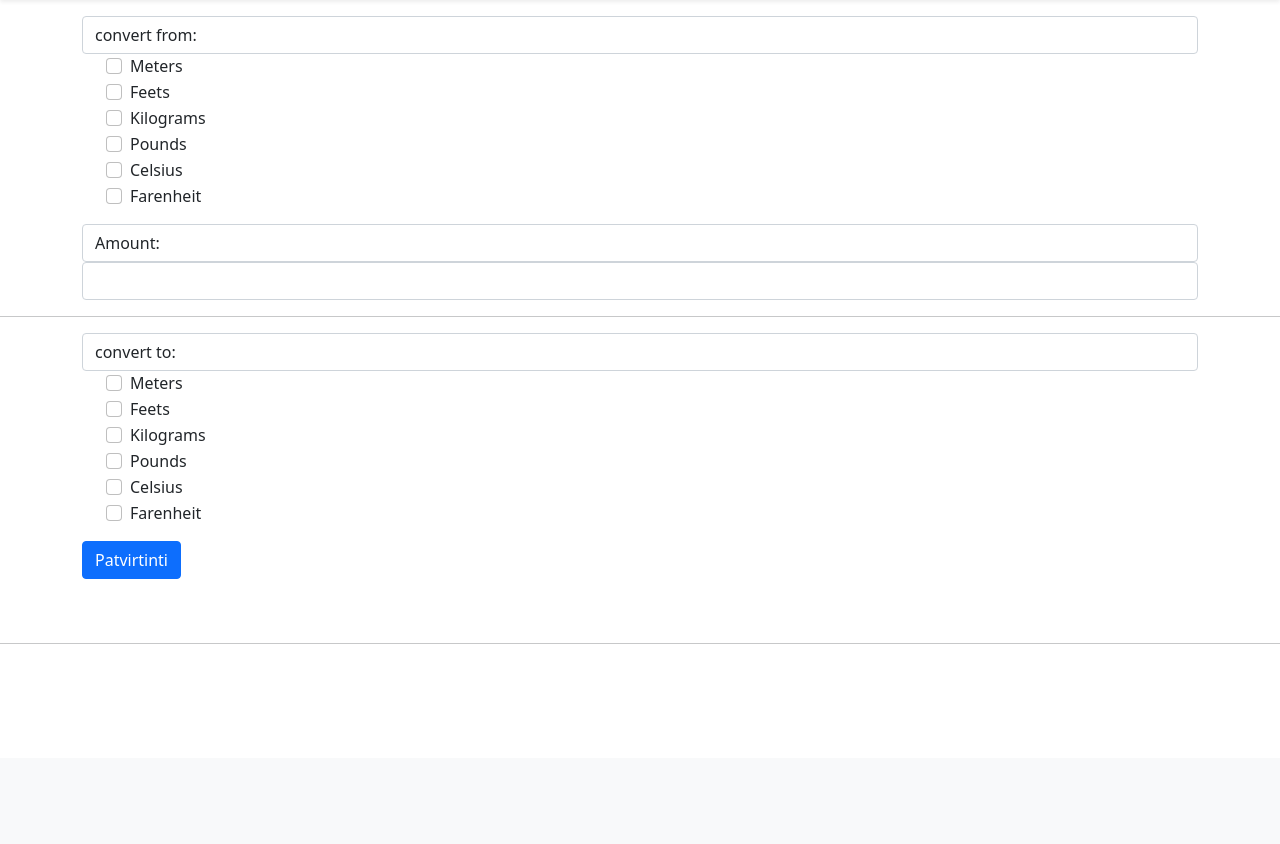
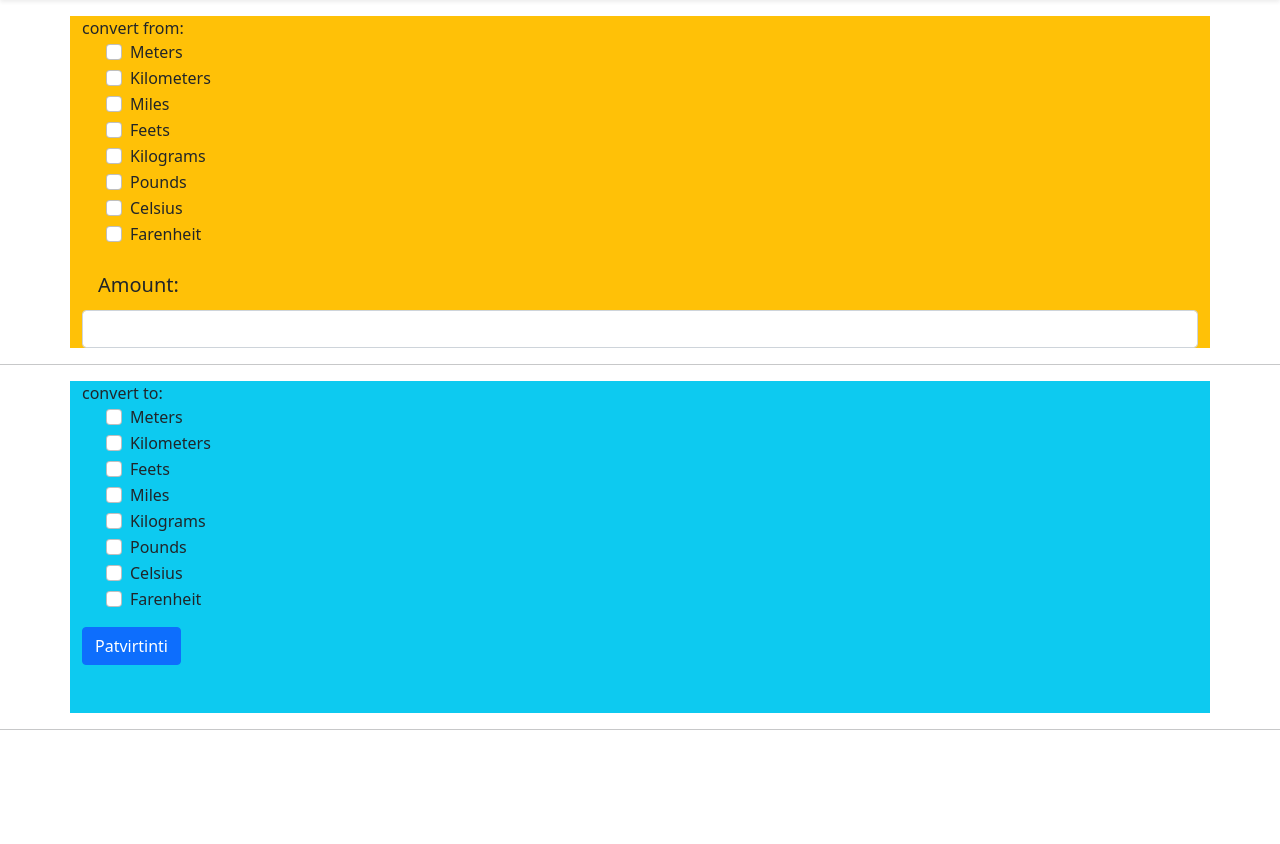
Before and after one commit to MVaicikauskas/sampleSystem, a PHP site: page /Intro/converter.php in a window 1280 px wide. Shown: the part 56-900 px from the top of the page. Before the commit the page ends 700 px from the top, so only its background shows below. Run offline with PHP 8.4, Linux system fonts and the light colour scheme.

Commit message:
finished

```diff
--- a/converter.php
+++ b/converter.php
@@ -1,10 +1,10 @@
 <?php
  include 'layout/header.php';
- $mf = $fm = $kgpnd = $pndkg = $cf = $fc = $err = $mfmess = $fmmess = $kgpndmess = $pndkgmess = $cfmess = $fcmess = $color = '';
+ $mf = $fm = $kgpnd = $pndkg = $cf = $fc = $mkm = $kmm = $ftm = $mtf = $kmml = $mlkm = $err = $mfmess = $fmmess = $kgpndmess = $pndkgmess = $cfmess = $fcmess = $mkmmess = $kmmmess = $ftmmess = $mtfmess = $kmmlmess = $mlkmmess  = $color = '';
 
 
 if($_SERVER['REQUEST_METHOD'] == "POST"){
-    if((isset($_POST['meters1']) && isset($_POST['feets2'])) || (isset($_POST['meters2']) && isset($_POST['feets1'])) || (isset($_POST['kilograms1']) && isset($_POST['pounds2'])) || (isset($_POST['kilograms2']) && isset($_POST['pounds1'])) || (isset($_POST['celsius1']) && isset($_POST['faren2'])) || (isset($_POST['celsius2']) && isset($_POST['faren1']))){
+    if(isset($_POST['meters1']) || isset($_POST['feets2']) || isset($_POST['kilometers2']) || isset($_POST['meters2']) || isset($_POST['kilometers1']) || isset($_POST['feets1']) || isset($_POST['kilograms1']) || isset($_POST['pounds2']) || isset($_POST['kilograms2']) || isset($_POST['pounds1']) || isset($_POST['celsius1']) || isset($_POST['faren2']) || isset($_POST['celsius2']) || isset($_POST['faren1']) || isset($_POST['miles1']) || isset($_POST['miles2'])){
         $mf = $_POST['amount']* 3.28084;
         $mfmess =  $_POST['amount']." of meters converted to feets is ".$mf;
         $fm = $_POST['amount']/3.28084;
@@ -13,22 +13,43 @@ if($_SERVER['REQUEST_METHOD'] == "POST"){
         $kgpndmess =  $_POST['amount']." of kilograms converted to pounds is ".$kgpnd;
         $pndkg = $_POST['amount']/2.2;
         $pndkgmess =  $_POST['amount']." of pounds converted to kilograms is ".$pndkg;
+        $mkm = $_POST['amount']/1000;
+        $mkmmess = $_POST['amount'].' of meters converted to kilometers is '.$mkm;
+        $kmm = $_POST['amount']*1000;
+        $kmmmess = $_POST['amount'].' of kilometers converted to meters is '.$kmm;
+        $ftm = $_POST['amount']/5280;
+        $ftmmess = $_POST['amount'].' of feets converted to miles is '.$ftm;
+        $mtf = $_POST['amount']*5280;
+        $mtfess = $_POST['amount'].' of miles converted to feets is '.$mtf;
+        $kmml = $_POST['amount']/1.609344;
+        $kmmlmess = $_POST['amount'].' of kilometer converted to miles is '.$kmml;
+        $mlkm = $_POST['amount']*1.609344;
+        $mlkmmess = $_POST['amount']. 'of miles converted to kilometers is '.$mlkm;
+
         $color = 'success';
 
     } else{
-        $err = 'Wrong or wrongly chosen measurement units!!!';
+        $err = 'Wrongly chosen measurement units!!!';
         $color = 'danger';
     }
 }
 ?>
 
 <form action="" method="POST">
-    <div class="container mt-3">
-        <label for="measure1" class="form-control">convert from:</label>
+    <div class="container mt-3 bg-warning">
+        <label for="measure1" class="">convert from:</label>
         <div class="mb-3 form-check">
             <div class="form-check">
                 <input type="checkbox" class="form-check-input" id="measure1" value="meters1" name="meters1">
                 <label class="form-check-label" for="exampleCheck1">Meters</label>
+            </div>
+            <div class="form-check">
+                <input type="checkbox" class="form-check-input" id="measure1" value="kilometers1" name="kilometers1">
+                <label class="form-check-label" for="exampleCheck1">Kilometers</label>
+            </div>
+            <div class="form-check">
+                <input type="checkbox" class="form-check-input" id="measure1" value="miles1" name="miles1">
+                <label class="form-check-label" for="exampleCheck1">Miles</label>
             </div>
             <div class="form-check">
                 <input type="checkbox" class="form-check-input" id="measure1" value="feets1" name="feets1">
@@ -51,20 +72,28 @@ if($_SERVER['REQUEST_METHOD'] == "POST"){
                 <label class="form-check-label" for="exampleCheck1">Farenheit</label>
             </div>
         </div>
-        <label for="amount" class="form-control">Amount:</label>
+        <label for="amount" class="form-control-lg">Amount:</label>
         <input type="text" class="form-control mb-3" name="amount">
     </div>
     <hr>
-    <div class="container">
-        <label for="measure2" class="form-control">convert to:</label>
+    <div class="container mt-3 bg-info">
+        <label for="measure2" class="">convert to:</label>
         <div class="mb-3 form-check">
         <div class="form-check">
                 <input type="checkbox" class="form-check-input" id="measure2" value="meters2" name="meters2">
                 <label class="form-check-label" for="exampleCheck1">Meters</label>
             </div>
             <div class="form-check">
+                <input type="checkbox" class="form-check-input" id="measure1" value="kilometers2" name="kilometers2">
+                <label class="form-check-label" for="exampleCheck1">Kilometers</label>
+            </div>
+            <div class="form-check">
                 <input type="checkbox" class="form-check-input" id="measure2" value="feets2" name="feets2">
                 <label class="form-check-label" for="exampleCheck1">Feets</label>
+            </div>
+            <div class="form-check">
+                <input type="checkbox" class="form-check-input" id="measure1" value="miles2" name="miles2">
+                <label class="form-check-label" for="exampleCheck1">Miles</label>
             </div>
             <div class="form-check">
                 <input type="checkbox" class="form-check-input" id="measure2" value="kilograms2" name="kilograms2">
@@ -93,47 +122,60 @@ if($_SERVER['REQUEST_METHOD'] == "POST"){
              <div class="alert alert-<?php echo $color?>" role="alert">
                 <?php
                 if($_SERVER['REQUEST_METHOD'] == "POST"){
-                    if((isset($_POST['meters1']) && isset($_POST['feets2'])) || (isset($_POST['meters2']) && isset($_POST['feets1'])) || (isset($_POST['kilograms1']) && isset($_POST['pounds2'])) || (isset($_POST['kilograms2']) && isset($_POST['pounds1']))){
+                    if((isset($_POST['meters1']) && isset($_POST['feets2'])) || (isset($_POST['meters1']) && isset($_POST['kilometers2'])) || (isset($_POST['meters2']) && isset($_POST['kilometers1'])) || (isset($_POST['miles1']) && isset($_POST['feets2'])) || (isset($_POST['miles2']) && isset($_POST['feets1'])) || (isset($_POST['meters2']) && isset($_POST['feets1'])) || (isset($_POST['kilograms1']) && isset($_POST['pounds2'])) || (isset($_POST['kilograms2']) && isset($_POST['pounds1'])) || (isset($_POST['miles1']) && isset($_POST['kilometers2'])) || (isset($_POST['miles2']) && isset($_POST['kilometers1']))){
+
                         if(isset($_POST['meters1']) && isset($_POST['feets2'])){
-                            $mf = $_POST['amount']* 3.28084;
-                            $mfmess =  $_POST['amount']." of meters converted to feets is ".$mf;
                             $color = 'success';
                             echo $mfmess;
                         };
                         if(isset($_POST['meters2']) && isset($_POST['feets1'])){
-                            $fm = $_POST['amount']/3.28084;
-                            $fmmess =  $_POST['amount']." of feets converted to meters is ".$fm;
                             $color = 'success';
                             echo $fmmess;
                         };
+                        if(isset($_POST['meters1']) && isset($_POST['kilometers2'])){
+                            $color = 'success';
+                            echo $mkmmess;
+                        };
+                        if(isset($_POST['meters2']) && isset($_POST['kilometers1'])){
+                            $color = 'success';
+                            echo $kmmmess;
+                        };
+                        if(isset($_POST['miles1']) && isset($_POST['feets2'])){
+                            $color = 'success';
+                            echo $mtfmess;
+                        };
+                        if(isset($_POST['miles2']) && isset($_POST['feets1'])){
+                            $color = 'success';
+                            echo $ftmmess;
+                        };
+                        if(isset($_POST['miles1']) && isset($_POST['kilometers2'])){
+                            $color = 'success';
+                            echo $mlkmmess;
+                        };
+                        if(isset($_POST['miles2']) && isset($_POST['kilometers1'])){
+                            $color = 'success';
+                            echo $kmmlmess;
+                        };
                         if(isset($_POST['kilograms1']) && isset($_POST['pounds2'])){
-                            $kgpnd = $_POST['amount']*2.2;
-                            $kgpndmess =  $_POST['amount']." of kilograms converted to pounds is ".$kgpnd;
                             $color = 'success';
                             echo $kgpndmess;
                         };
                         if(isset($_POST['kilograms2']) && isset($_POST['pounds1'])){
-                            $pndkg = $_POST['amount']/2.2;
-                            $pndkgmess =  $_POST['amount']." of pounds converted to kilograms is ".$pndkg;
                             $color = 'success';
                             echo $pndkgmess;
                         }
                         if(isset($_POST['celsius1']) && isset($_POST['faren2'])){
-                            $cf = $_POST['amount']*33.8;
-                            $cfmess =  $_POST['amount']." of celsius converted to farehnheits is ".$cf;
                             $color = 'success';
                             echo $pndkgmess;
                         }
                         if(isset($_POST['celsius2']) && isset($_POST['faren1'])){
-                            $cf = $_POST['amount']/33.8;
-                            $cfmess =  $_POST['amount']." of farehnheit converted to celsius is ".$fc;
                             $color = 'success';
                             echo $pndkgmess;
                         }
 
 
                     } else{
-                        $err = 'Wrong or wrongly chosen measurement units!!!';
+                        $err = 'Wrongly chosen measurement units!!!Try to convert meters to feets or kilometers, feets to miles or meters and so on...';
                         $color = 'danger';
                         echo $err;
                     }
```
